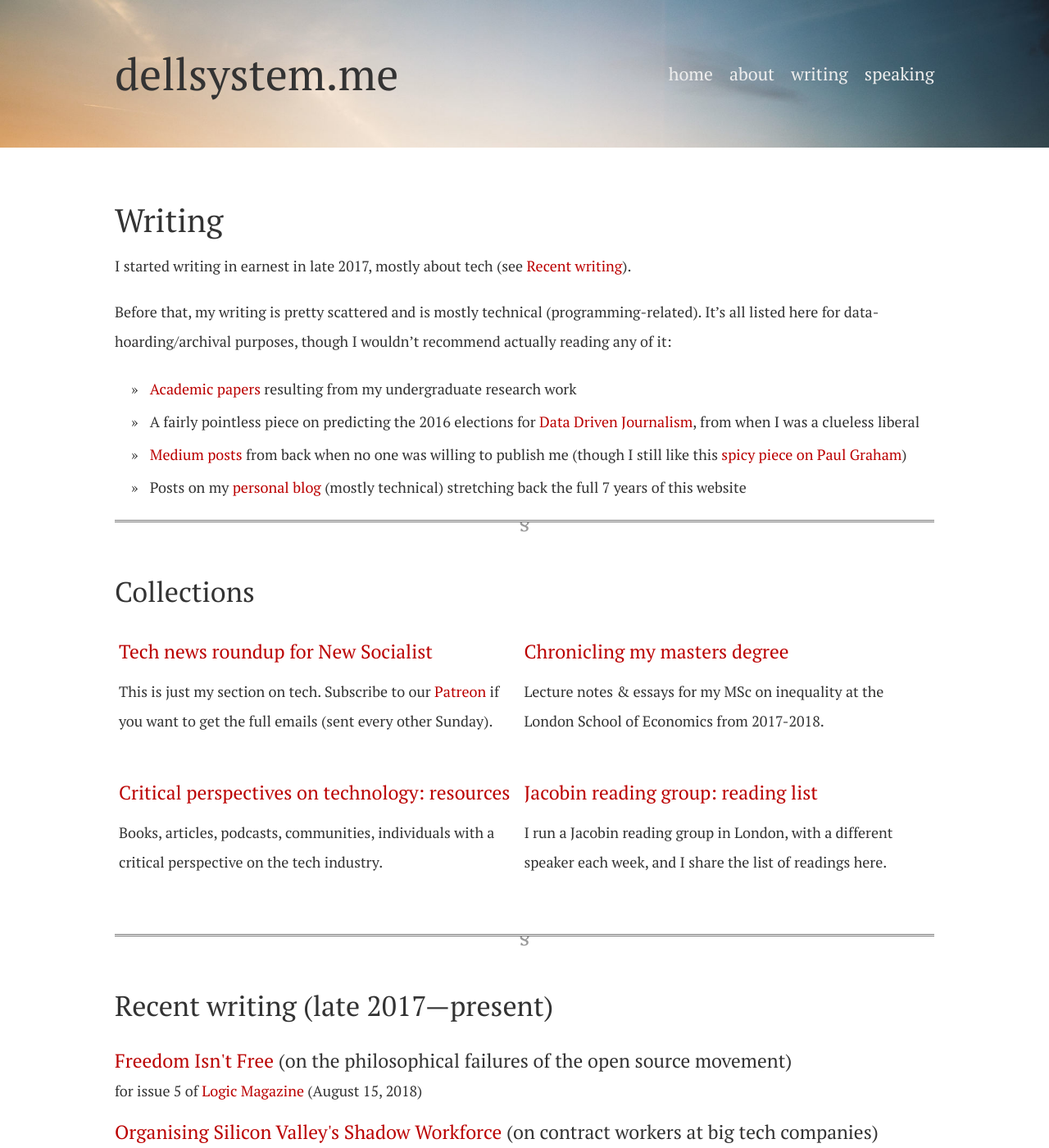
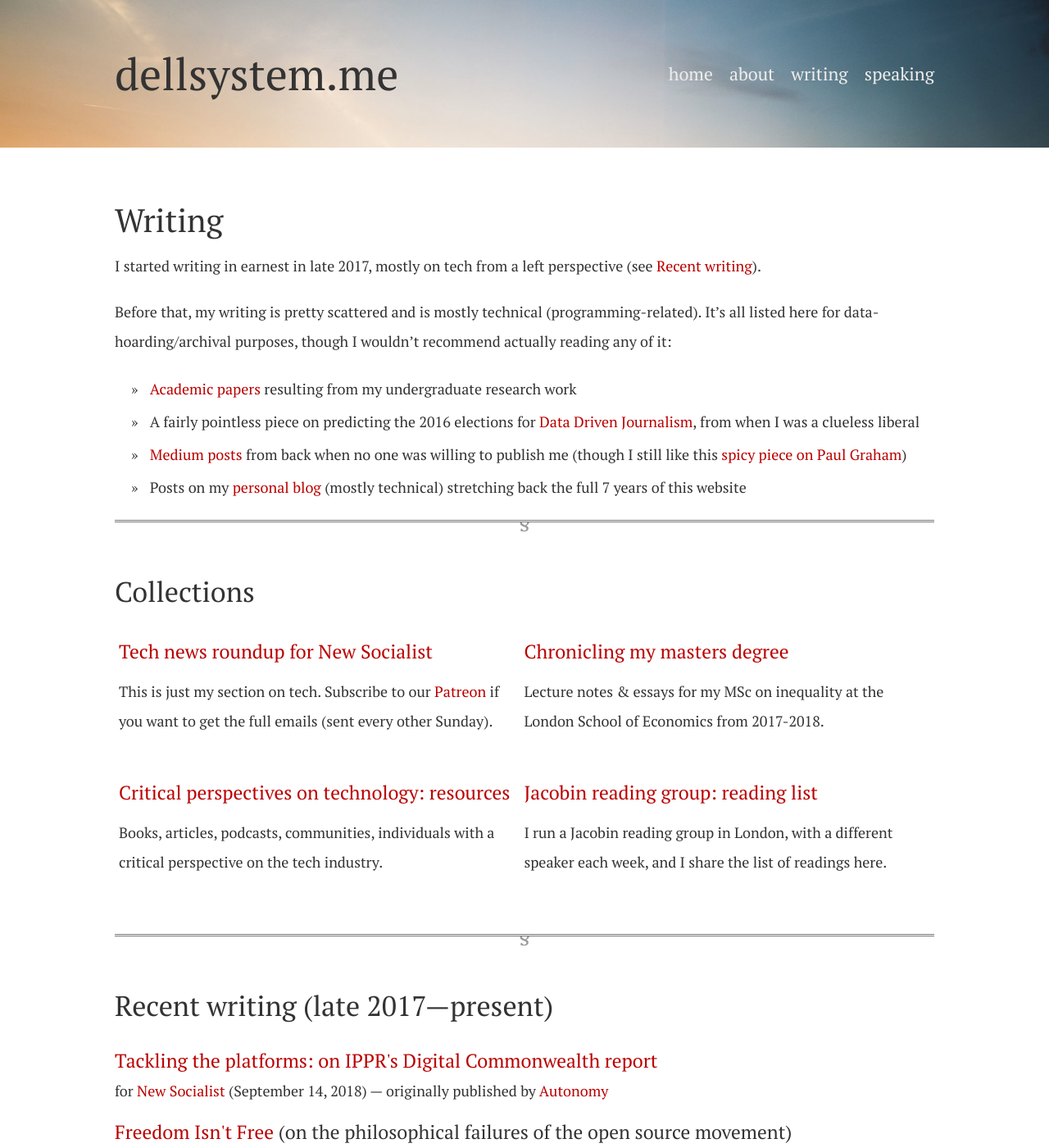
Before and after one commit to dellsystem/dellsystem.github.io, a Jekyll site: the page built from writing.md, in a window 1280 px wide and 1400 px high. Shown: the whole window at 82% size. Built offline with Jekyll 4.4.1, drawn with Linux system fonts in a browser that asks for light colours; nearby versions of some CDN libraries.

Commit message:
Update writing page

```diff
--- a/_includes/recent.html
+++ b/_includes/recent.html
@@ -1,6 +1,16 @@
 <h2 id="recent">Recent writing (late 2017—present)</h2>
 
 <dl class="vertical">
+<dt>
+	<a href="https://newsocialist.org.uk/tackling-the-platforms/">
+		Tackling the platforms: on IPPR's Digital Commonwealth report
+	</a>
+</dt>
+<dd>
+	for
+	<a href="https://newsocialist.org.uk">New Socialist</a> (September 14, 2018)
+	&mdash; originally published by <a href="http://autonomy.work/portfolio/digitalcommonwealth/">Autonomy</a>
+</dd>
 <dt>
 	<a href="https://logicmag.io/05-freedom-isnt-free/">
 		Freedom Isn't Free
--- a/writing.md
+++ b/writing.md
@@ -4,7 +4,7 @@ jquery: true
 title: Writing
 ---
 
-I started writing in earnest in late 2017, mostly about tech (see [Recent writing](#recent)).
+I started writing in earnest in late 2017, mostly on tech from a left perspective (see [Recent writing](#recent)).
 
 Before that, my writing is pretty scattered and is mostly technical (programming-related). It's all listed here for data-hoarding/archival purposes, though I wouldn't recommend actually reading any of it:
 
```
